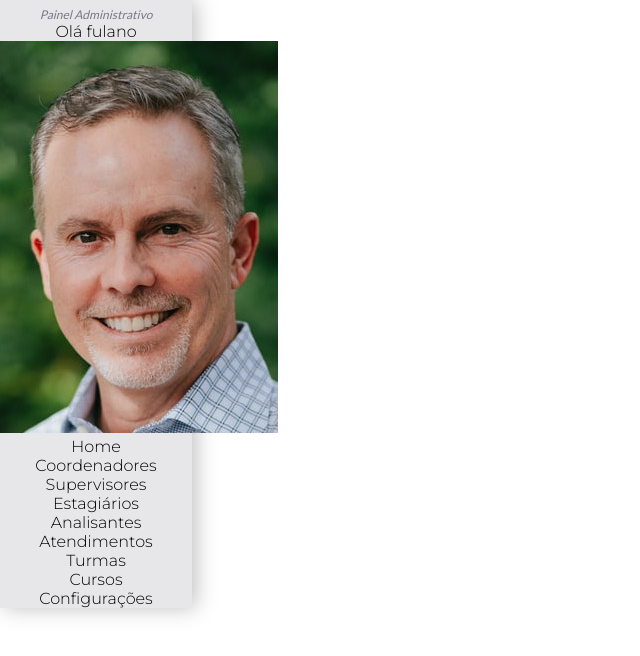
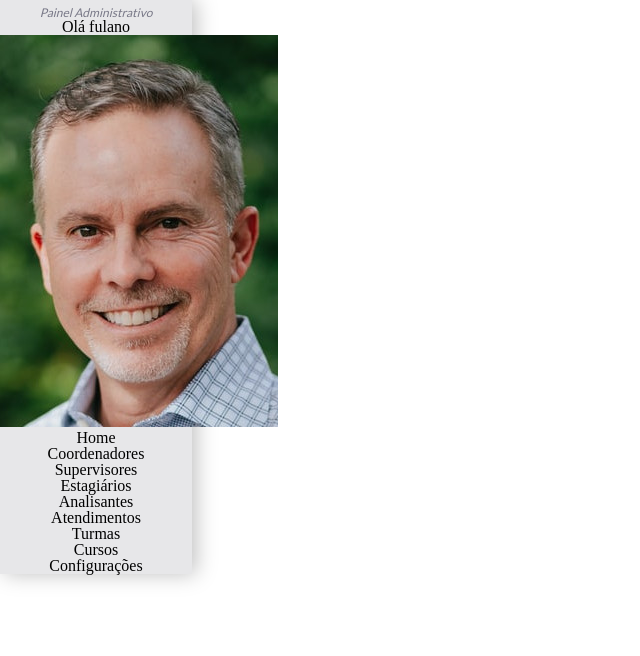
Before and after one commit to thiago-mfernandes/CepCop-React, a React (Create React App) app in the folder cepcop-react/: page / in a window 1280 px wide. Shown: the top 656 px of the page, without its empty margins (0-640 px from the left). Built offline with nearby package versions, Linux system fonts and the light colour scheme.

Commit message:
reset styles

```diff
--- a/cepcop-react/public/components/GlobalStyle.js
+++ b/cepcop-react/public/components/GlobalStyle.js
@@ -1,5 +1,50 @@
 import { createGlobalStyle } from "styled-components";
 export const GlobalStyle = createGlobalStyle `
+//reset
+html, body, div, span, applet, object, iframe,
+h1, h2, h3, h4, h5, h6, p, blockquote, pre,
+a, abbr, acronym, address, big, cite, code,
+del, dfn, em, img, ins, kbd, q, s, samp,
+small, strike, strong, sub, sup, tt, var,
+b, u, i, center,
+dl, dt, dd, ol, ul, li,
+fieldset, form, label, legend,
+table, caption, tbody, tfoot, thead, tr, th, td,
+article, aside, canvas, details, embed,
+figure, figcaption, footer, header, hgroup,
+menu, nav, output, ruby, section, summary,
+time, mark, audio, video {
+	margin: 0;
+	padding: 0;
+	border: 0;
+	font-size: 100%;
+	font: inherit;
+	vertical-align: baseline;
+}
+/* HTML5 display-role reset for older browsers */
+article, aside, details, figcaption, figure,
+footer, header, hgroup, menu, nav, section {
+	display: block;
+}
+body {
+	line-height: 1;
+}
+ol, ul {
+	list-style: none;
+}
+blockquote, q {
+	quotes: none;
+}
+blockquote:before, blockquote:after,
+q:before, q:after {
+	content: '';
+	content: none;
+}
+table {
+	border-collapse: collapse;
+	border-spacing: 0;
+}
+//global
 * {
     box-sizing: border-box;
     margin: 0;
@@ -7,5 +52,22 @@
     text-decoration: none;
     font-family: 'Montserrat', sans-serif;
 }
+
+body {
+
+    font-size: 16px;
+    display: grid;
+    grid-template-columns: 15% 85%;
+    background-color: cinzaClaro;
+    transition: background-color .5s ease-in-out;
+    min-height: 100vh;
+
+    @media (min-width:0px) and (max-width:768px) {
+        display: block;
+        grid-template-columns: none;
+        background-color: brancoBg;
+        transition: background-color .5s ease-in-out;
+    }
+}
 `;
 //# sourceMappingURL=GlobalStyle.js.map
--- a/cepcop-react/src/components/GlobalStyle.js
+++ b/cepcop-react/src/components/GlobalStyle.js
@@ -2,6 +2,51 @@
 import { cinzaClaro, brancoBg } from "./UI/variaveis";
 
 export const GlobalStyle = createGlobalStyle`
+//reset
+html, body, div, span, applet, object, iframe,
+h1, h2, h3, h4, h5, h6, p, blockquote, pre,
+a, abbr, acronym, address, big, cite, code,
+del, dfn, em, img, ins, kbd, q, s, samp,
+small, strike, strong, sub, sup, tt, var,
+b, u, i, center,
+dl, dt, dd, ol, ul, li,
+fieldset, form, label, legend,
+table, caption, tbody, tfoot, thead, tr, th, td,
+article, aside, canvas, details, embed,
+figure, figcaption, footer, header, hgroup,
+menu, nav, output, ruby, section, summary,
+time, mark, audio, video {
+	margin: 0;
+	padding: 0;
+	border: 0;
+	font-size: 100%;
+	font: inherit;
+	vertical-align: baseline;
+}
+/* HTML5 display-role reset for older browsers */
+article, aside, details, figcaption, figure,
+footer, header, hgroup, menu, nav, section {
+	display: block;
+}
+body {
+	line-height: 1;
+}
+ol, ul {
+	list-style: none;
+}
+blockquote, q {
+	quotes: none;
+}
+blockquote:before, blockquote:after,
+q:before, q:after {
+	content: '';
+	content: none;
+}
+table {
+	border-collapse: collapse;
+	border-spacing: 0;
+}
+//global
 * {
     box-sizing: border-box;
     margin: 0;
```
Also changed, not shown: 1 other file (tests, documents, lock files or other folders).
